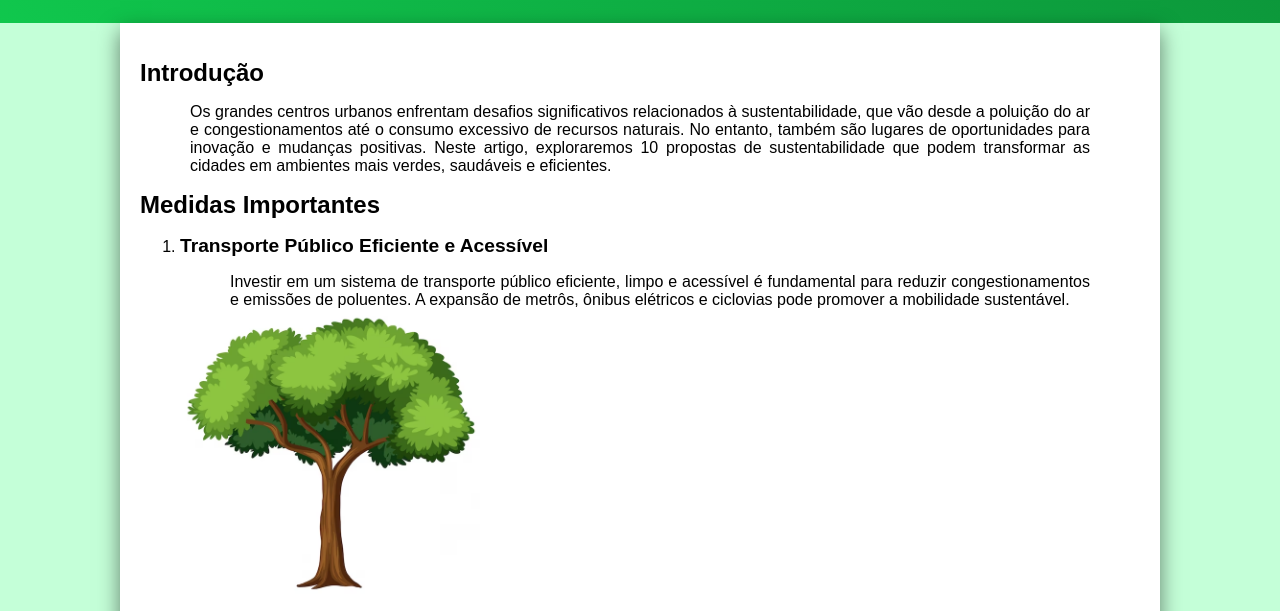
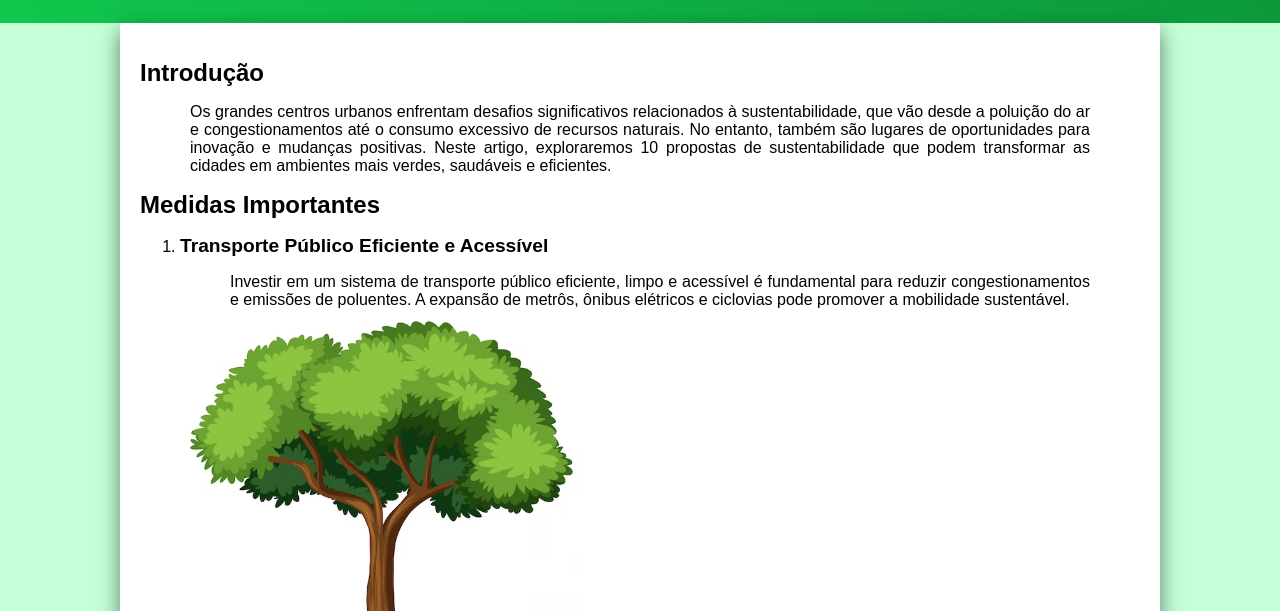
Before and after one commit to EduBGou/site-cidade-sustentavel, a plain HTML site: page site/index.html in a window 1280 px wide. Shown: the part 111-722 px from the top of the page. Drawn offline with Linux system fonts and the light colour scheme.

Commit message:
Update style.css

```diff
--- a/site/style.css
+++ b/site/style.css
@@ -53,8 +53,8 @@ main p{
 }
 
 main img{
-    min-width: 200px; max-width: 300px;
-    min-height: 200px; max-height: 600px;
+    min-width: 100px; max-width: 400px;
+    margin: auto;
 }
 
 footer{
```
